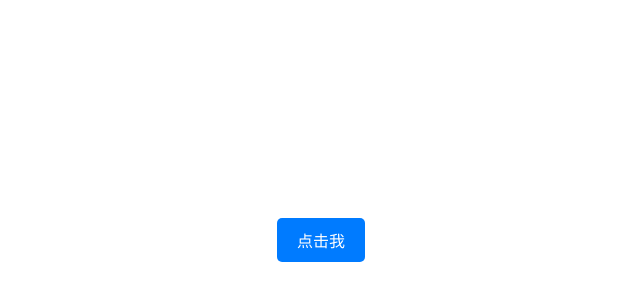
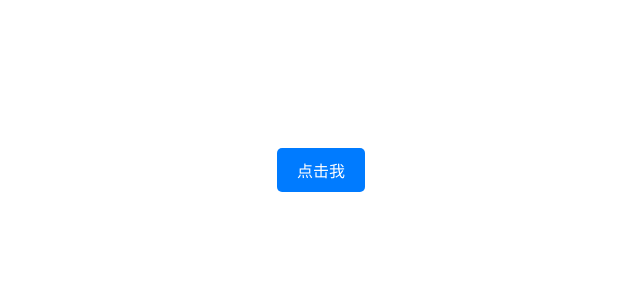
Before and after one commit to DDMeaqua/smoke-effect-demo, a React (Vite) app: page / in a window 1280 px wide. Shown: the part 352-652 px from the top of the page, without its empty margins (319-959 px from the left). Built offline with nearby package versions, Linux system fonts and the light colour scheme.

Commit message:
feat: init

```diff
--- a/src/smoke.css
+++ b/src/smoke.css
@@ -7,8 +7,6 @@
 }
 
 .bigbox {
-    width: 300px;
-    height: 300px;
     display: flex;
     justify-content: center;
     align-items: center;
@@ -22,7 +20,7 @@
     border-radius: 10px;
     box-shadow: 0px 0px 0px rgba(0, 0, 0, 0.5);
     position: relative;
-    z-index: 50; /* 保证在 smoke-effect 上层 */
+    z-index: 1; /* 保证在 smoke-effect 上层 */
 }
 
 .smoke-effect {
@@ -32,9 +30,12 @@
     width: 100px;
     height: 100px;
     border-radius: 10px;
-    background-color: rgba(7, 241, 44, 0.5); /* 荧光绿 */
-    box-shadow: 0px 0px 10px rgba(7, 241, 44, 0.5);
-    z-index: 0; /* 保证在 smoke-box 下层 */
+    background-color: rgba(7, 241, 44, 0.4);
+    box-shadow:
+            0px 0px 20px 10px rgba(7, 241, 44, 0.8),
+            0px 0px 40px 20px rgba(7, 241, 44, 0.6),
+            0px 0px 60px 40px rgba(7, 241, 44, 0.4);
+    z-index: 0;
 }
 
 .trigger-button {
@@ -46,7 +47,7 @@
     background-color: #007bff;
     color: white;
     transition: background-color 0.3s ease;
-    margin-top: 20px; /* 让按钮不与 bigbox 重叠 */
+    margin-top: 80px;
 }
 
 .trigger-button:hover {
--- a/src/smoke.jsx
+++ b/src/smoke.jsx
@@ -13,20 +13,19 @@ const Smoke = () => {
     return (
         <div className="container">
             <div className='bigbox'>
-                <div className="smoke-box">
                 {animate && (
                     <motion.div
                         className="smoke-effect"
                         initial={{ scale: 0.8, opacity: 1 }}
                         animate={{
-                                scale: [1, 1.5],
-                                opacity: [1, 0],
-                                boxShadow: ["0px 0px 10px rgba(0, 0, 0, 0.5)", "0px 0px 20px rgba(0, 0, 0, 0)"]
+                            scale: [1, 1.5, 1.5],
+                            opacity: [1, 0.5, 0],
+                            boxShadow: ["0px 0px 10px 10px rgba(7, 241, 44, 0)"]
                         }}
                         transition={{ duration: 1, ease: "easeOut" }}
                     />
                 )}
-                </div>
+                <div className="smoke-box" />
             </div>
             <button onClick={handleClick} className="trigger-button">点击我</button>
         </div>
```
Lines whose indentation alone changed are shown as unchanged.
